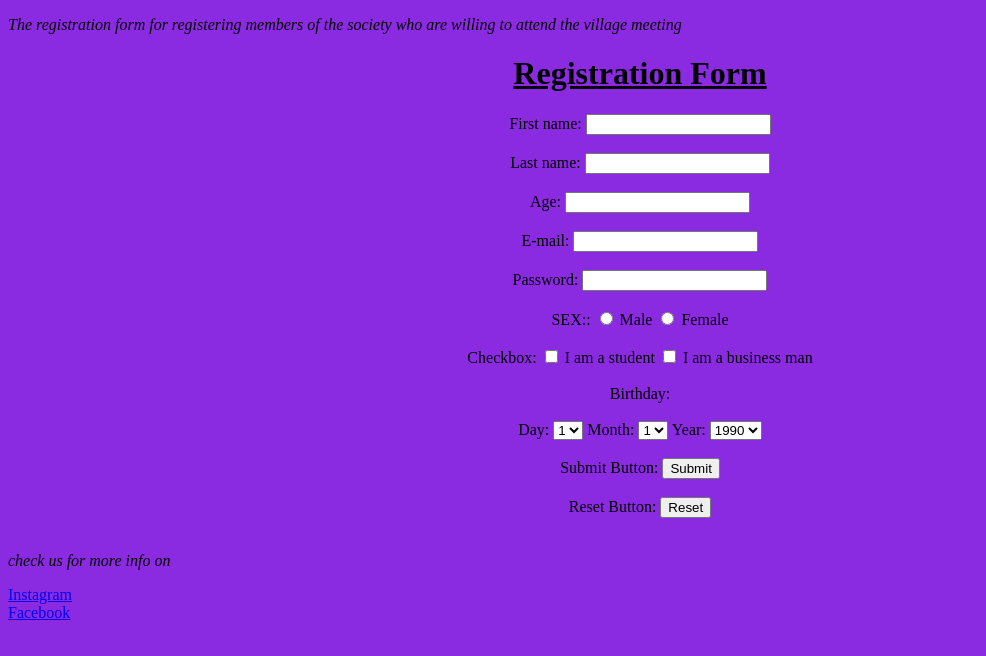
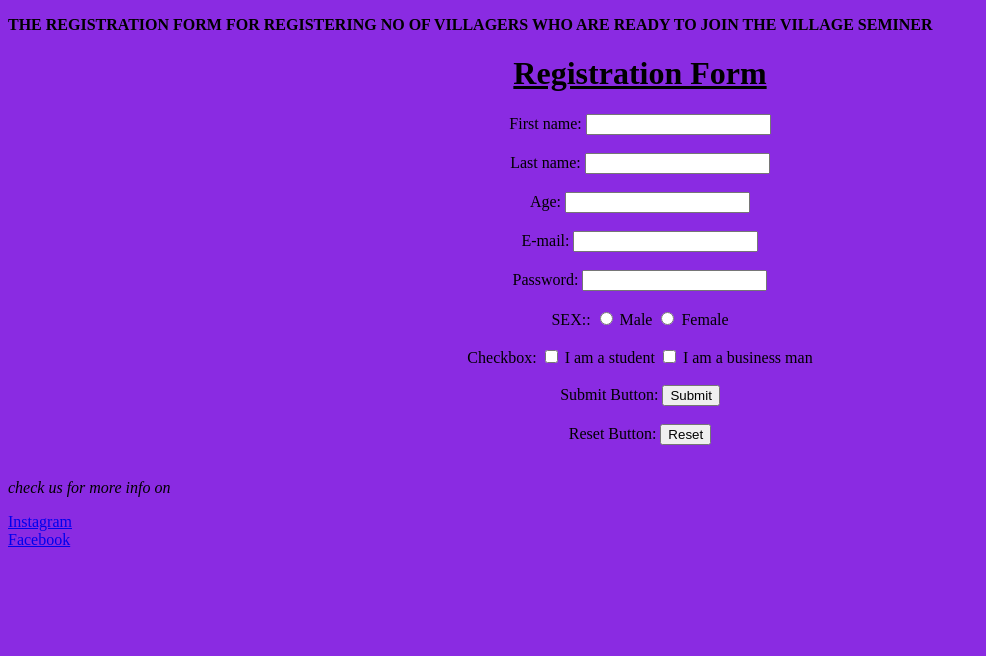
Before and after one commit to Kabongeofficial/kabongeofficial, a plain HTML site: page index.html in a window 1280 px wide. Shown: the whole page, without its empty margins (0-986 px from the left). Drawn offline with Linux system fonts and the light colour scheme.

Commit message:
Update index.html

```diff
--- a/index.html
+++ b/index.html
@@ -4,7 +4,7 @@
         <title>kabonge form</title>
     </head>
     <body style="background-color:blueviolet">
-      <p><em>The registration form for registering members of the society who are willing to attend the village meeting</em></p>
+      <p><b>THE REGISTRATION FORM FOR REGISTERING NO OF VILLAGERS WHO ARE READY TO JOIN THE VILLAGE SEMINER</b></p>
         <form style="text-align: center;">
             <h1><b><u>Registration Form</u></b></h1>
             <label for="fname">First name:</label>
@@ -27,20 +27,6 @@
             <label for="istd">I am a student </label>
             <input type="checkbox" id="ibsm" name="ibsm">
             <label for="ibsm">I am a business man </label><br><br>
-            <label>Birthday:</label><br><br>
-            <label for="dy">Day:</label>
-            <select for="dy" >
-                <option value="1">1</option>
-            </select>
-            <label for="mth">Month:</label>
-            <select for="mth" >
-                <option value="1">1</option>
-                <option value="2">2</option>
-            </select>
-            <label for="yr">Year:</label>
-            <select for="yr" >
-                <option value="3">1990</option>
-            </select><br><br>
             <label for="submit">Submit Button:</label>
             <input type="submit" id="submit" name="submit"><br><br>
             <label for="reset">Reset Button:</label>
```
